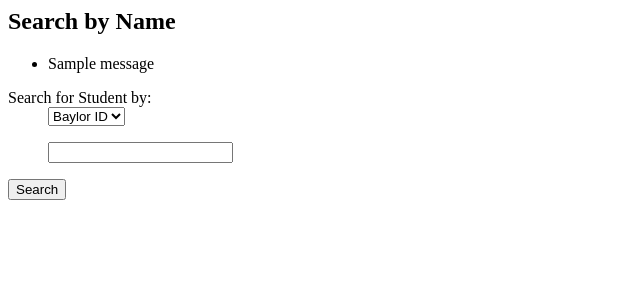
After one commit to thisnotBryanL/RelationalDatabase, a Flask app: page /studentQuery in a window 1280 px wide. The commit adds this page. Shown: the top 300 px of the page, without its empty margins (0-640 px from the left). Run offline with Flask 2, Linux system fonts and the light colour scheme; one stand-in notice (Sample message) is shown; parts of the project's set-up code (start-up, migrations or seed data) failed here and were passed over; some libraries are stand-ins or nearby versions.

Commit message:
Added Student query page to search either by ID or Name

```diff
--- a/Marquise_Working_Flask/app.py
+++ b/Marquise_Working_Flask/app.py
@@ -1,8 +1,13 @@
-from flask import Flask, render_template, request, url_for, redirect
-import mysql.connector
+from flask import Flask, render_template, request, url_for, redirect, flash
 from TableSchema import *
+from flask_wtf import FlaskForm
+from wtforms import StringField, SelectField, SubmitField, Form
+from wtforms.validators import InputRequired, Email, Length, ValidationError, AnyOf, DataRequired
+from flask_bootstrap import Bootstrap
 
 app = Flask(__name__)
+Bootstrap(app)
+app.config['SECRET_KEY'] = 'DontTellAnyone'
 
 # Configure db
 mydb = mysql.connector.connect(
@@ -23,6 +28,8 @@ def index():
             return redirect(url_for('studentInfo'))
         elif request.form['option'] == 'intern':
             return redirect(url_for('intern'))
+        elif request.form['option'] == 'studentQuery':
+            return redirect(url_for('studentQueryHomePage'))
 
         return 'success'
     return render_template('index.html')
@@ -80,5 +87,38 @@ def intern():
 def experience():
     return render_template('experience.html')
 
+
+class StudentSearchForm(Form):
+    choices = [('Baylor ID', 'Baylor ID'),
+               ('Name', 'Name')]
+    select = SelectField('Search for Student by:', choices=choices)
+    search = StringField('')
+
+
+@app.route('/studentQuery', methods=['GET', "POST"])
+def studentQueryHomePage():
+    search = StudentSearchForm(request.form)
+    if request.method == 'POST':
+        return search_results(search)
+    return render_template('studentQueryHome.html', form=search)
+
+
+@app.route('/studentQuery/results')
+def search_results(search):
+    results = []
+    search_string = search.data['search']
+
+    if search.data['search'] == 'Bryan':
+        print("YAY")
+    #qry = db_session.query(Album)
+    #results = qry.all()
+
+    if not results:
+        flash('No results found!')
+        return redirect('/studentQuery')
+    else:
+        # display results
+        return render_template('results.html', results=results)
+
 if __name__ == '__main__':
     app.run(debug=True)
--- /dev/null
+++ b/Marquise_Working_Flask/templates/_formhelpers.html
@@ -0,0 +1,12 @@
+{% macro render_field(field) %}
+    <dt>{{ field.label }}
+    <dd>{{ field(**kwargs)|safe }}
+    {% if field.errors %}
+        <ul class=errors>
+        {% for error in field.errors %}
+            <li>{{ error }}</li>
+        {% endfor %}
+        </ul>
+    {% endif %}
+    </dd>
+{% endmacro %}
--- a/Marquise_Working_Flask/templates/index.html
+++ b/Marquise_Working_Flask/templates/index.html
@@ -9,6 +9,7 @@
     <center> <header><font size="48"> Baylor Journalism </font></header>
         Option <input type="radio" name="option" id="student" value="student"> student </input>
                        <input type="radio" name="option" id="intern" value="intern"> intern </input>
+                             <input type="radio" name="option" id="studentQuery" value="studentQuery"> studentQuery </input>
 
     <input type="submit" name="submit_button" value="submit"> </center>
 </form>
--- /dev/null
+++ b/Marquise_Working_Flask/templates/studentQueryHome.html
@@ -0,0 +1,27 @@
+<doctype html>
+<head>
+    <title>Search by Name</title>
+</head>
+
+<h2>Search by Name</h2>
+
+{% with messages = get_flashed_messages() %}
+  {% if messages %}
+    <ul class=flashes>
+    {% for message in messages %}
+      <li>{{ message }}</li>
+    {% endfor %}
+    </ul>
+  {% endif %}
+{% endwith %}
+
+{% from "_formhelpers.html" import render_field %}
+<form method=post>
+  <dl>
+    {{ render_field(form.select) }}
+    <p>
+    {{ render_field(form.search) }}
+  </dl>
+  <p><input type=submit value=Search>
+</form>
+</doctype>
--- /dev/null
+++ b/Marquise_Working_Flask/templates/studentResults.html
@@ -0,0 +1,4 @@
+<doctype html>
+<title>Search Results - Student Database</title>
+{{ table }}
+</doctype>
```
Also changed, not shown: Marquise_Working_Flask/qualtricsParser.py (added, +19 -0 lines).
